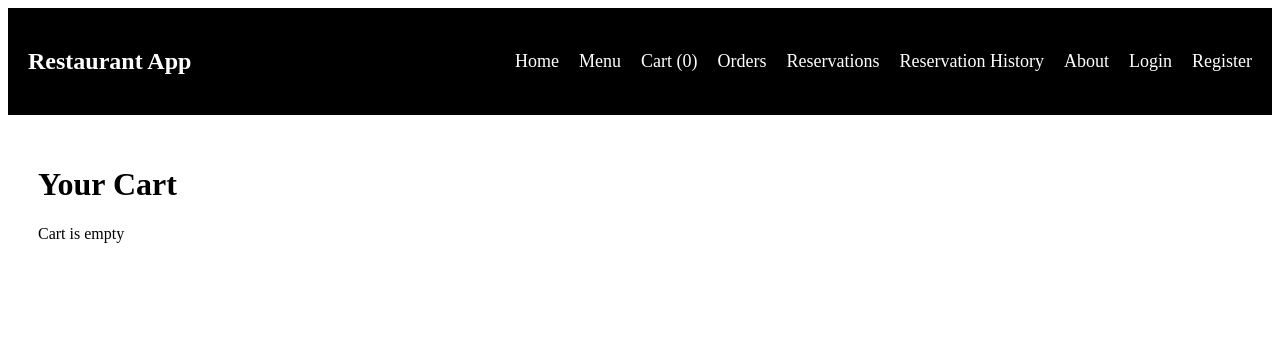
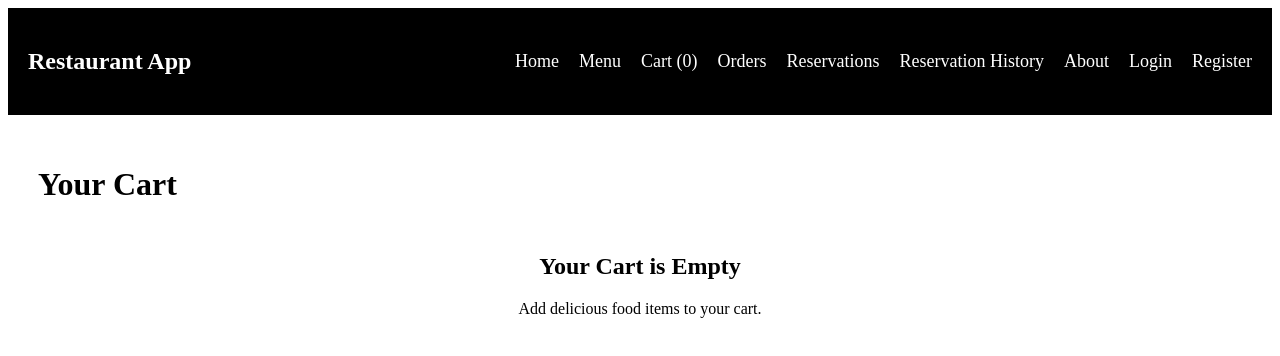
Before and after one commit to Harivsrd/Restaurant-Management-System, a React app in the folder frontend/: page /cart in a window 1280 px wide. Shown: the top 356 px of the page. Built offline with nearby package versions, Linux system fonts and the light colour scheme; the HTML template or start-up script is replaced by a standard one.

Commit message:
style: improve frontend ux feedback

```diff
--- a/frontend/src/pages/Cart.jsx
+++ b/frontend/src/pages/Cart.jsx
@@ -49,7 +49,13 @@ function Cart({ cartItems, setCartItems }) {
 
         cartItems.length === 0 ? (
 
-          <p>Cart is empty</p>
+          <div className="empty-cart">
+            <h2>Your Cart is Empty</h2>
+            <p>
+              Add delicious food items
+              to your cart.
+            </p>
+          </div>
 
         ) : (
 
--- a/frontend/src/pages/Menu.jsx
+++ b/frontend/src/pages/Menu.jsx
@@ -67,13 +67,11 @@ function Menu({ cartItems, setCartItems }) {
         }
     }
 
-    if(error) {
-        return <h1>{error}</h1>
-    }
+    if (loading) return <h1>Loading menu...</h1>
 
-    if (loading) {
-        return <h1>Loading menu...</h1>
-    }
+    if(error) return <h1>{error}</h1>;
+
+
 
     return (
         <div className="menu-container">
--- a/frontend/src/pages/Reservations.jsx
+++ b/frontend/src/pages/Reservations.jsx
@@ -3,6 +3,8 @@ import { useState } from "react";
 import API from "../services/api";
 
 function Reservations() {
+
+    const [loading, setLoading] = useState(false);
 
     const [formData, setFormData] = useState({
         reservation_date: "",
@@ -26,10 +28,15 @@ function Reservations() {
         }
 
         try {
+            setLoading(true);
             await API.post("reservations/create/",formData);
+            alert("Reservation Successful");
         }
         catch(error) {
-            console.log(error);
+            alert("Reservation Failed");
+        }
+        finally {
+            setLoading(false);
         }
     };
 
@@ -41,7 +48,11 @@ function Reservations() {
                     <input type="time" name="reservation_time" onChange={handleChange} />
                     <input type="number" name="guests" onChange={handleChange} />
 
-                    <button type="submit">Reserve Table</button>
+                    <button type="submit" disabled={loading}>
+                        {
+                            loading ? "Booking..." : "Reserve Table"
+                        }
+                    </button>
             </form>
         </div>
     )
--- a/frontend/src/styles/cart.css
+++ b/frontend/src/styles/cart.css
@@ -32,3 +32,8 @@
     margin-top: 30px;
     color: green;
 }
+
+.empty-cart {
+    text-align: center;
+    margin-top: 50px;
+}
```
